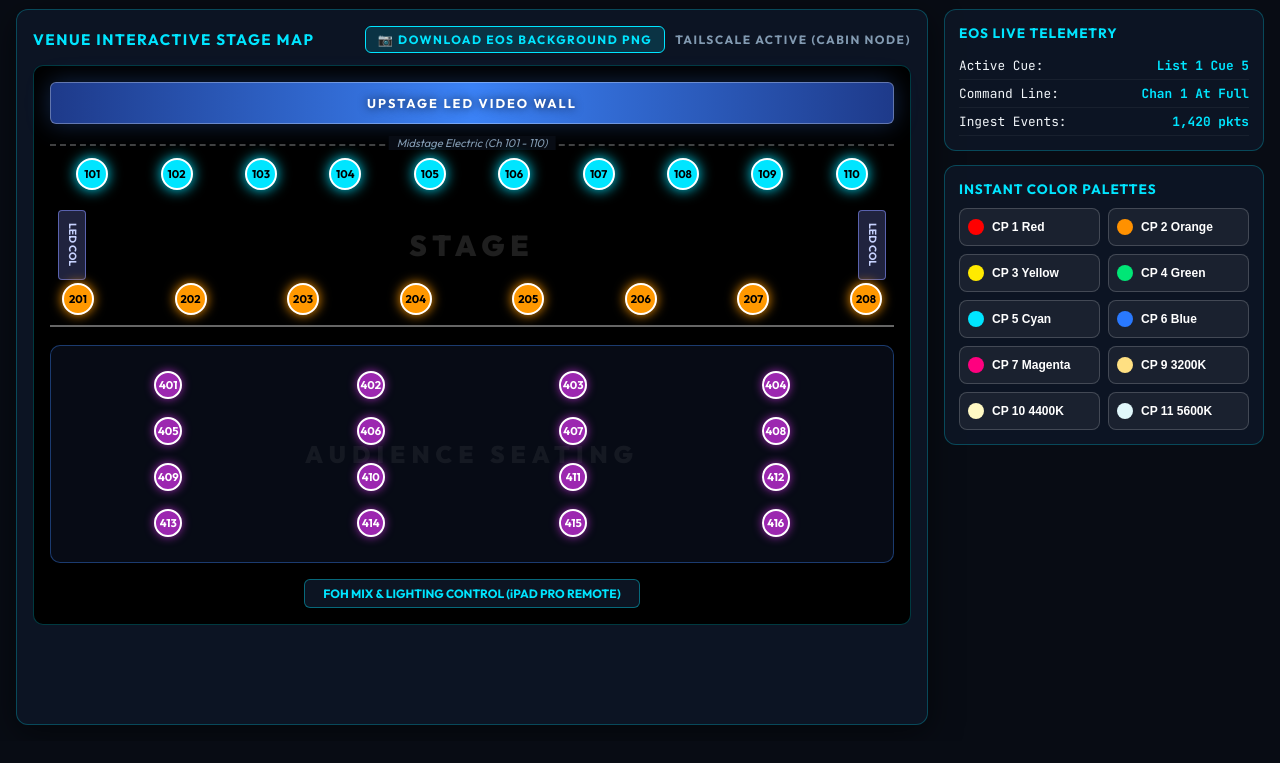
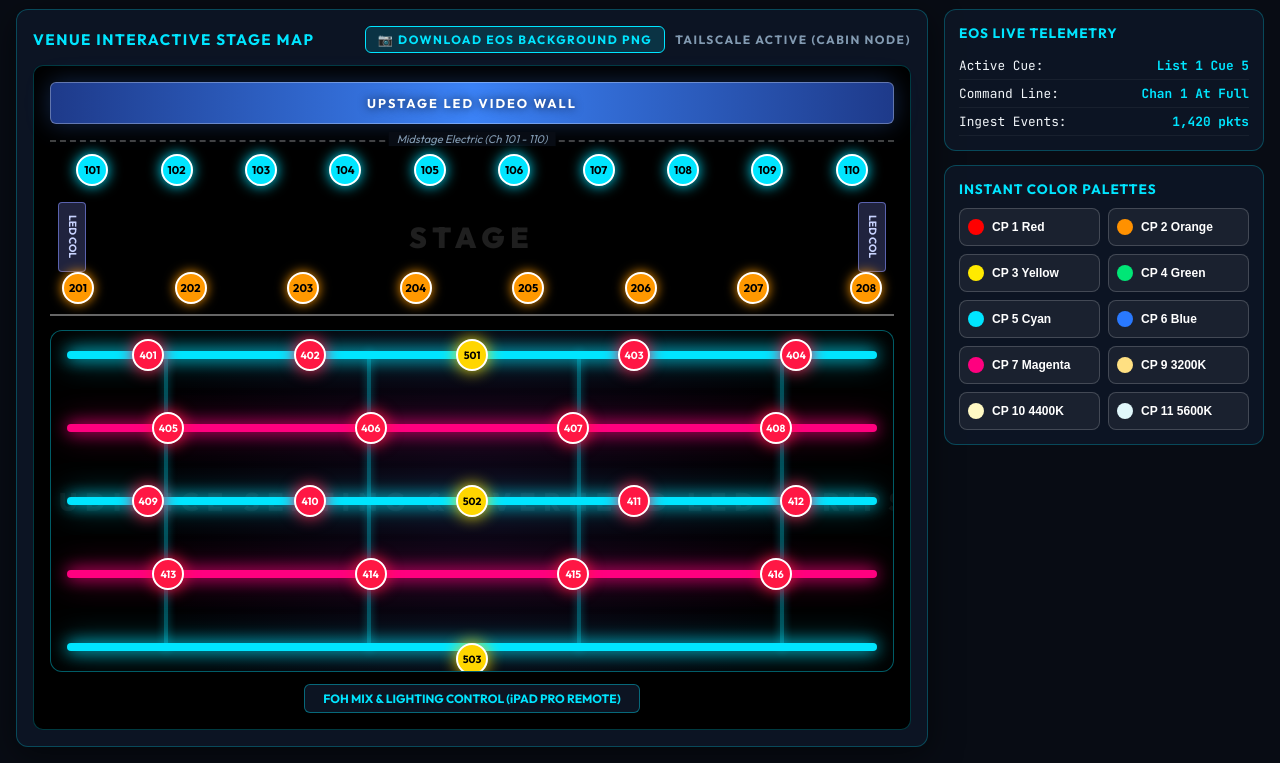
Before and after one commit to complexsimplcitymedia/ETC-Wolf-Logic, a website: page public/magicsheet.html in a window 1280 px wide. Shown: the part 59-822 px from the top of the page. Before the commit the page ends 800 px from the top, so only its background shows below. Drawn offline with Linux system fonts and the light colour scheme.

Commit message:
feat: render exact Breakaway Theater overhead glowing LED linear strips (grid) and FOH moving heads in Magic Sheet

```diff
--- a/public/magicsheet.html
+++ b/public/magicsheet.html
@@ -292,14 +292,15 @@
       color: #000;
     }
 
-    /* Audience Seating Grid */
+    /* Audience Seating - Overhead LED Linear Strips Grid */
     .audience-box {
-      border: 1px solid rgba(59, 130, 246, 0.4);
-      border-radius: 10px;
-      padding: 16px;
+      border: 1px solid rgba(0, 229, 255, 0.4);
+      border-radius: 12px;
+      padding: 20px 16px;
       margin-top: 14px;
-      background: rgba(15, 23, 42, 0.5);
+      background: radial-gradient(circle at 50% 50%, rgba(20, 10, 35, 0.7) 0%, rgba(0, 0, 0, 0.95) 80%);
       position: relative;
+      overflow: hidden;
     }
 
     .audience-bg-text {
@@ -307,26 +308,81 @@
       top: 50%;
       left: 50%;
       transform: translate(-50%, -50%);
-      font-size: 1.5rem;
+      font-size: 1.6rem;
       font-weight: 900;
-      color: rgba(255, 255, 255, 0.06);
-      letter-spacing: 6px;
+      color: rgba(255, 255, 255, 0.05);
+      letter-spacing: 8px;
+      pointer-events: none;
+      white-space: nowrap;
+    }
+
+    /* Overhead LED Linear Strips Container */
+    .ceiling-strips-grid {
+      position: relative;
+      height: 300px;
+      width: 100%;
+      display: flex;
+      flex-direction: column;
+      justify-content: space-between;
+    }
+
+    /* Horizontal Glowing LED Linear Strips (Alternating Cyan & Magenta) */
+    .led-strip-h {
+      height: 8px;
+      border-radius: 4px;
+      width: 100%;
+      position: relative;
+      z-index: 1;
+      display: flex;
+      justify-content: space-around;
+      align-items: center;
+    }
+    .strip-cyan {
+      background: #00e5ff;
+      box-shadow: 0 0 16px #00e5ff, 0 0 30px rgba(0, 229, 255, 0.6);
+    }
+    .strip-magenta {
+      background: #ff007f;
+      box-shadow: 0 0 16px #ff007f, 0 0 30px rgba(255, 0, 127, 0.6);
+    }
+
+    /* Vertical LED Linear Strips */
+    .vertical-strip-guide {
+      position: absolute;
+      top: 0;
+      bottom: 0;
+      width: 4px;
+      background: rgba(0, 229, 255, 0.35);
+      box-shadow: 0 0 8px rgba(0, 229, 255, 0.4);
+      z-index: 1;
       pointer-events: none;
     }
 
-    .grid-lines {
-      display: grid;
-      grid-template-columns: repeat(4, 1fr);
-      grid-template-rows: repeat(4, 46px);
+    /* FOH Moving Head Nodes at Grid Intersections */
+    .foh-mover-node {
+      width: 32px;
+      height: 32px;
+      border-radius: 50%;
+      background: #ff1744;
+      border: 2px solid #ffffff;
+      color: #ffffff;
+      display: flex;
+      align-items: center;
+      justify-content: center;
+      font-size: 0.65rem;
+      font-weight: bold;
+      box-shadow: 0 0 16px #ff1744;
+      cursor: pointer;
+      z-index: 5;
+      transition: transform 0.15s ease;
     }
-
-    .grid-node {
-      background: #9c27b0;
-      box-shadow: 0 0 10px #9c27b0;
-      margin: auto;
-      color: #fff;
-      width: 28px;
-      height: 28px;
+    .foh-mover-node:active {
+      transform: scale(1.3);
+    }
+    .special-mover-node {
+      background: #ffd600;
+      color: #000;
+      box-shadow: 0 0 16px #ffd600;
     }
 
     /* FOH Station */
@@ -484,26 +540,55 @@
           <div class="fixture-node wash-node">208</div>
         </div>
 
-        <!-- Audience Seating 4x4 Grid -->
+        <!-- Audience Seating: Overhead Glowing LED Linear Strips & Moving Heads -->
         <div class="audience-box">
-          <div class="audience-bg-text">AUDIENCE SEATING</div>
-          <div class="grid-lines">
-            <div class="fixture-node grid-node">401</div>
-            <div class="fixture-node grid-node">402</div>
-            <div class="fixture-node grid-node">403</div>
-            <div class="fixture-node grid-node">404</div>
-            <div class="fixture-node grid-node">405</div>
-            <div class="fixture-node grid-node">406</div>
-            <div class="fixture-node grid-node">407</div>
-            <div class="fixture-node grid-node">408</div>
-            <div class="fixture-node grid-node">409</div>
-            <div class="fixture-node grid-node">410</div>
-            <div class="fixture-node grid-node">411</div>
-            <div class="fixture-node grid-node">412</div>
-            <div class="fixture-node grid-node">413</div>
-            <div class="fixture-node grid-node">414</div>
-            <div class="fixture-node grid-node">415</div>
-            <div class="fixture-node grid-node">416</div>
+          <div class="audience-bg-text">AUDIENCE SEATING & OVERHEAD LED STRIPS</div>
+
+          <div class="ceiling-strips-grid">
+            <!-- 4 Vertical LED Linear Strip Guides -->
+            <div class="vertical-strip-guide" style="left: 12%;"></div>
+            <div class="vertical-strip-guide" style="left: 37%;"></div>
+            <div class="vertical-strip-guide" style="left: 63%;"></div>
+            <div class="vertical-strip-guide" style="left: 88%;"></div>
+
+            <!-- Horizontal LED Strip 1 (Cyan) -->
+            <div class="led-strip-h strip-cyan">
+              <div class="foh-mover-node" title="FOH Mover Ch 401">401</div>
+              <div class="foh-mover-node" title="FOH Mover Ch 402">402</div>
+              <div class="foh-mover-node special-mover-node" title="Centerline Special Ch 501">501</div>
+              <div class="foh-mover-node" title="FOH Mover Ch 403">403</div>
+              <div class="foh-mover-node" title="FOH Mover Ch 404">404</div>
+            </div>
+
+            <!-- Horizontal LED Strip 2 (Magenta) -->
+            <div class="led-strip-h strip-magenta">
+              <div class="foh-mover-node" title="FOH Mover Ch 405">405</div>
+              <div class="foh-mover-node" title="FOH Mover Ch 406">406</div>
+              <div class="foh-mover-node" title="FOH Mover Ch 407">407</div>
+              <div class="foh-mover-node" title="FOH Mover Ch 408">408</div>
+            </div>
+
+            <!-- Horizontal LED Strip 3 (Cyan) -->
+            <div class="led-strip-h strip-cyan">
+              <div class="foh-mover-node" title="FOH Mover Ch 409">409</div>
+              <div class="foh-mover-node" title="FOH Mover Ch 410">410</div>
+              <div class="foh-mover-node special-mover-node" title="Centerline Special Ch 502">502</div>
+              <div class="foh-mover-node" title="FOH Mover Ch 411">411</div>
+              <div class="foh-mover-node" title="FOH Mover Ch 412">412</div>
+            </div>
+
+            <!-- Horizontal LED Strip 4 (Magenta) -->
+            <div class="led-strip-h strip-magenta">
+              <div class="foh-mover-node" title="FOH Mover Ch 413">413</div>
+              <div class="foh-mover-node" title="FOH Mover Ch 414">414</div>
+              <div class="foh-mover-node" title="FOH Mover Ch 415">415</div>
+              <div class="foh-mover-node" title="FOH Mover Ch 416">416</div>
+            </div>
+
+            <!-- Horizontal LED Strip 5 (Cyan) -->
+            <div class="led-strip-h strip-cyan">
+              <div class="foh-mover-node special-mover-node" title="Centerline Special Ch 503" style="margin: auto;">503</div>
+            </div>
           </div>
         </div>
 
```
Also changed, not shown: public/magic_sheet_black_bg.png, 1 other file.
